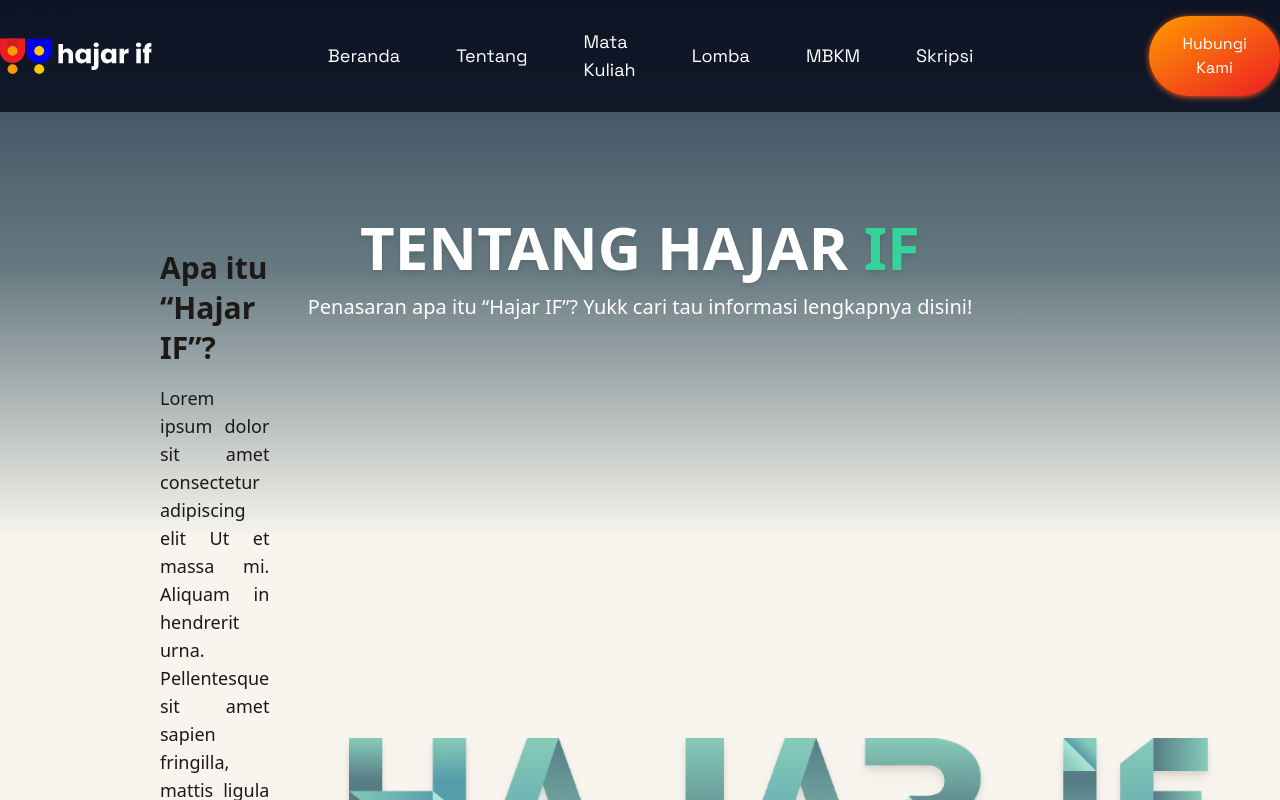
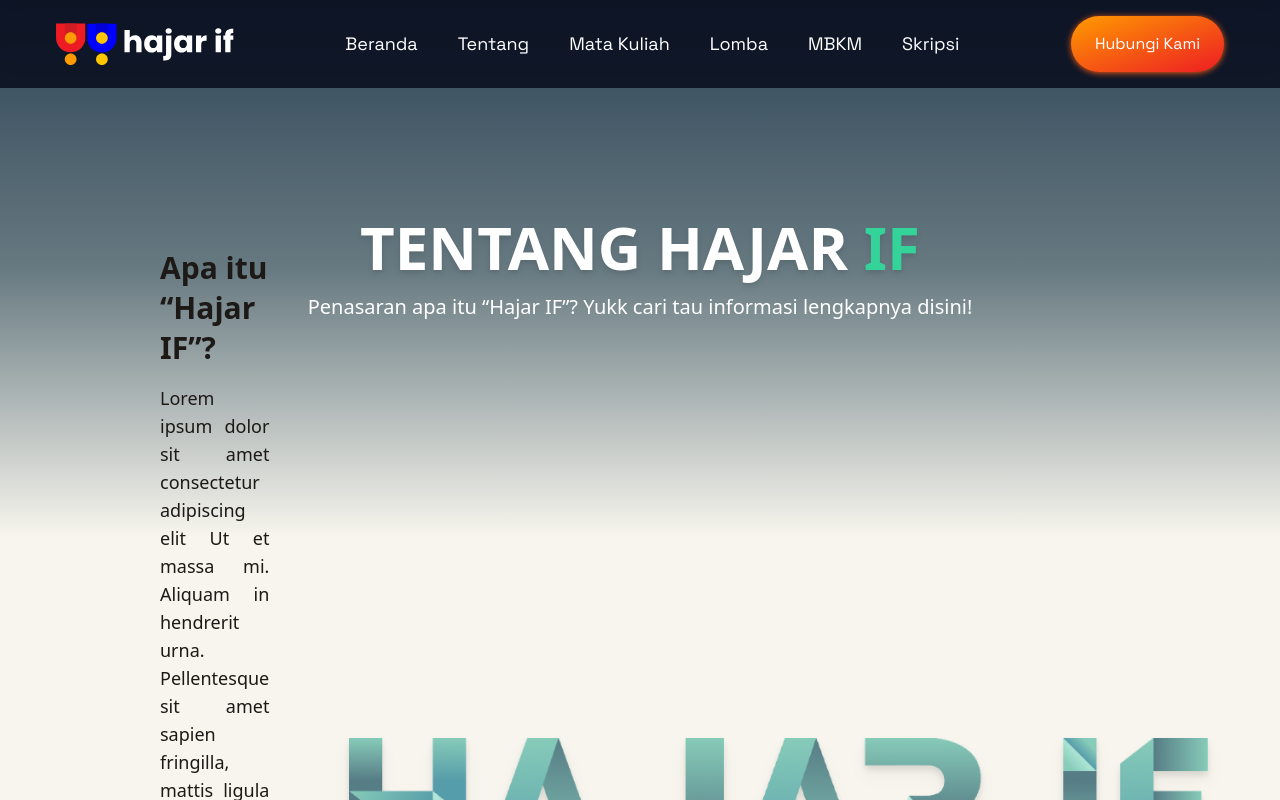
Before and after one commit to afifrohul/hajar-if-hmifunej, a Next.js app: page /tentang in a window 1280 px wide. Shown: the top 800 px of the page. Built offline with nearby package versions, Linux system fonts and the light colour scheme.

Commit message:
fix(navbar): make navbar responsive

```diff
--- a/src/app/matkul/page.jsx
+++ b/src/app/matkul/page.jsx
@@ -35,6 +35,11 @@ export default function matkul() {
       <div className='whitespace-nowrap'>Semester 8</div>
       </div>
       </div>
+      <div className="w-screen h-[1462px] bg-[#F7F5ED] flex justify-center items-center">
+        <div className="">
+
+        </div>
+      </div>
     </div>
 
   );
--- a/src/components/navbar.jsx
+++ b/src/components/navbar.jsx
@@ -1,36 +1,77 @@
+'use client';
+
 import Image from 'next/image';
 import Link from 'next/link';
+import { AiOutlineClose, AiOutlineMenu } from 'react-icons/ai';
+import React, { useState } from 'react';
 
 export default function Navbar() {
+  const [nav, setNav] = useState(false);
+
+  const handleNav = () => {
+    setNav(!nav);
+  };
+
   return (
-    <div className="text-white bg-primary bg-opacity-80 backdrop-blur-xl w-full fixed flex justify-center z-50">
-      <div className="w-full py-4 flex justify-center items-center gap-44">
+    <div className="text-white bg-primary bg-opacity-80 backdrop-blur-xl w-fit fixed flex z-50">
+      <div className="w-screen py-4 flex justify-between lg:justify-around items-center">
         <div className="">
-          <Image src={'/logo.svg'} width={178} height={42} alt="Hajar IF" />
+          <Image src={'/logo.svg'} width={178} height={42} layout="fixed" alt="Hajar IF" />
         </div>
-        <div className="text-lg justify-center items-center gap-14 flex">
-          <Link href={'/'} className='focus:text-[#FF9702] hover:text-[#FF9702]'>
+        <div className="lg:text-lg justify-between items-center hidden lg:flex">
+          <Link href={'/'} className="focus:text-[#FF9702] hover:text-[#FF9702]">
             Beranda
           </Link>
-          <Link href={'/tentang'} className='focus:text-[#FF9702] hover:text-[#FF9702]'>
+          <Link href={'/tentang'} className="focus:text-[#FF9702] hover:text-[#FF9702] ml-10">
             Tentang
           </Link>
-          <Link href={'/matkul'} className="focus:text-[#FF9702] hover:text-[#FF9702]">
+          <Link href={'/matkul'} className="focus:text-[#FF9702] hover:text-[#FF9702] ml-10 whitespace-nowrap">
             Mata Kuliah
           </Link>
-          <Link href={'/lomba'} className="focus:text-[#FF9702] hover:text-[#FF9702]">
+          <Link href={'/lomba'} className="focus:text-[#FF9702] hover:text-[#FF9702] ml-10">
             Lomba
           </Link>
-          <Link href={'/'} className="focus:text-[#FF9702] hover:text-[#FF9702]">
+          <Link href={'/mbkm'} className="focus:text-[#FF9702] hover:text-[#FF9702] ml-10">
             MBKM
           </Link>
-          <Link href={'/'} className="focus:text-[#FF9702] hover:text-[#FF9702]">
+          <Link href={'/skripsi'} className="focus:text-[#FF9702] hover:text-[#FF9702] ml-10">
             Skripsi
           </Link>
         </div>
-        <Link href="a">
-          <button className="px-6 py-4 bg-gradient-to-br from-[#FF9B00] to-[#ED1C24] rounded-full drop-shadow-glowBefore hover:drop-shadow-glowAfter">Hubungi Kami</button>
+        <Link href="a" className="">
+          <button className="hidden lg:block whitespace-nowrap px-6 py-4 bg-gradient-to-br from-[#FF9B00] to-[#ED1C24] rounded-full drop-shadow-glowBefore hover:drop-shadow-glowAfter">Hubungi Kami</button>
         </Link>
+        <div onClick={handleNav} className="mr-[5vw] lg:hidden">
+          <AiOutlineMenu size={25} />
+        </div>
+      </div>
+
+      <div className={nav ? 'fixed top-0 w-screen h-screen bg-black/60' : ''}>
+        <div className="fixed top-0 w-screen h-fit bg-primary p-4">
+          <div onClick={handleNav} className="py-4 mr-[5vw] flex justify-end">
+            <AiOutlineClose size={25} />
+          </div>
+          <div className="flex-col gap-6 justify-center items-center flex text-lg lg:text-xl">
+            <Link href={'/'} className="focus:text-[#FF9702] hover:text-[#FF9702]">
+              Beranda
+            </Link>
+            <Link href={'/tentang'} className="focus:text-[#FF9702] hover:text-[#FF9702]">
+              Tentang
+            </Link>
+            <Link href={'/matkul'} className="focus:text-[#FF9702] hover:text-[#FF9702]">
+              Mata Kuliah
+            </Link>
+            <Link href={'/lomba'} className="focus:text-[#FF9702] hover:text-[#FF9702]">
+              Lomba
+            </Link>
+            <Link href={'/mbkm'} className="focus:text-[#FF9702] hover:text-[#FF9702]">
+              MBKM
+            </Link>
+            <Link href={'/skripsi'} className="focus:text-[#FF9702] hover:text-[#FF9702] mb-2">
+              Skripsi
+            </Link>
+          </div>
+        </div>
       </div>
     </div>
   );
```
